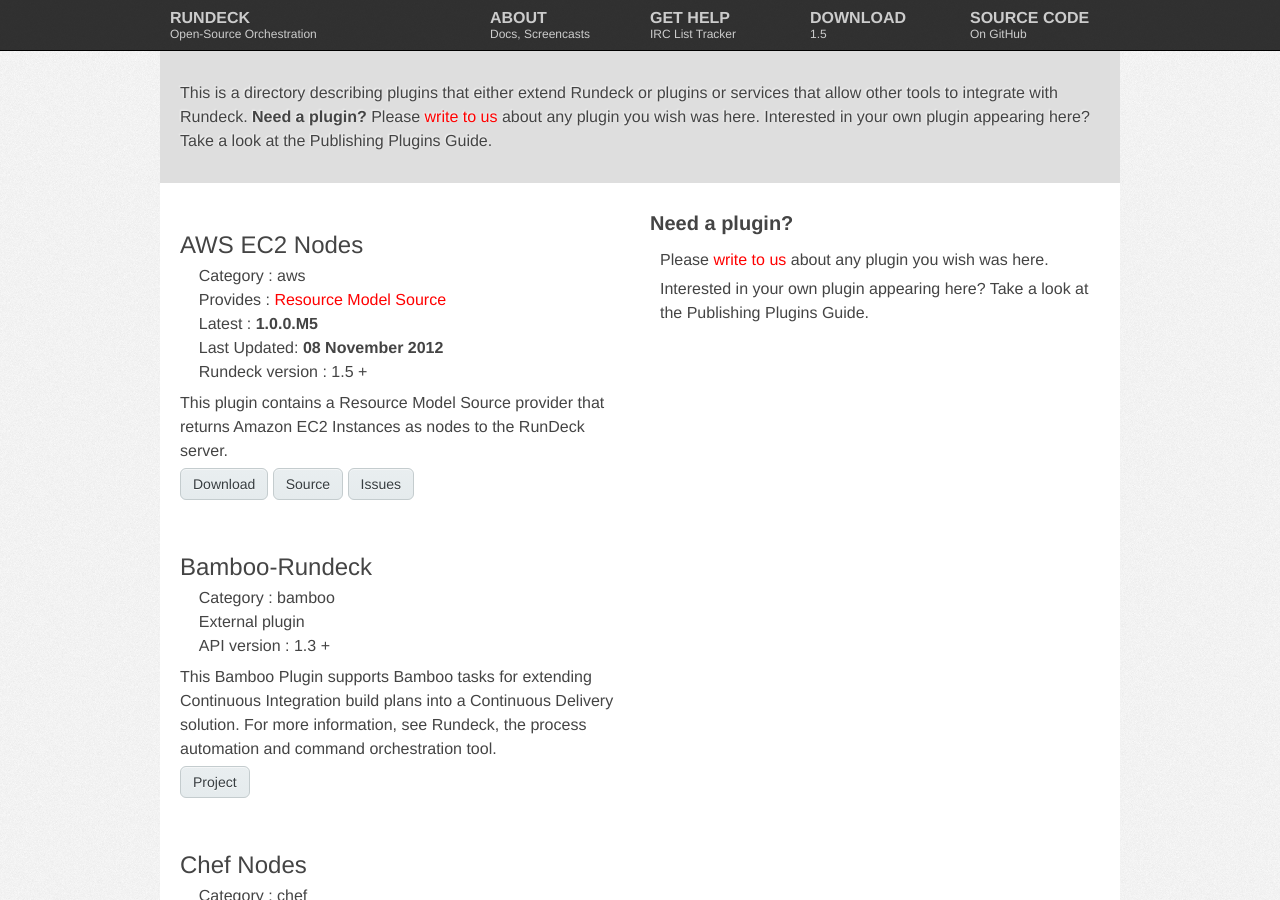
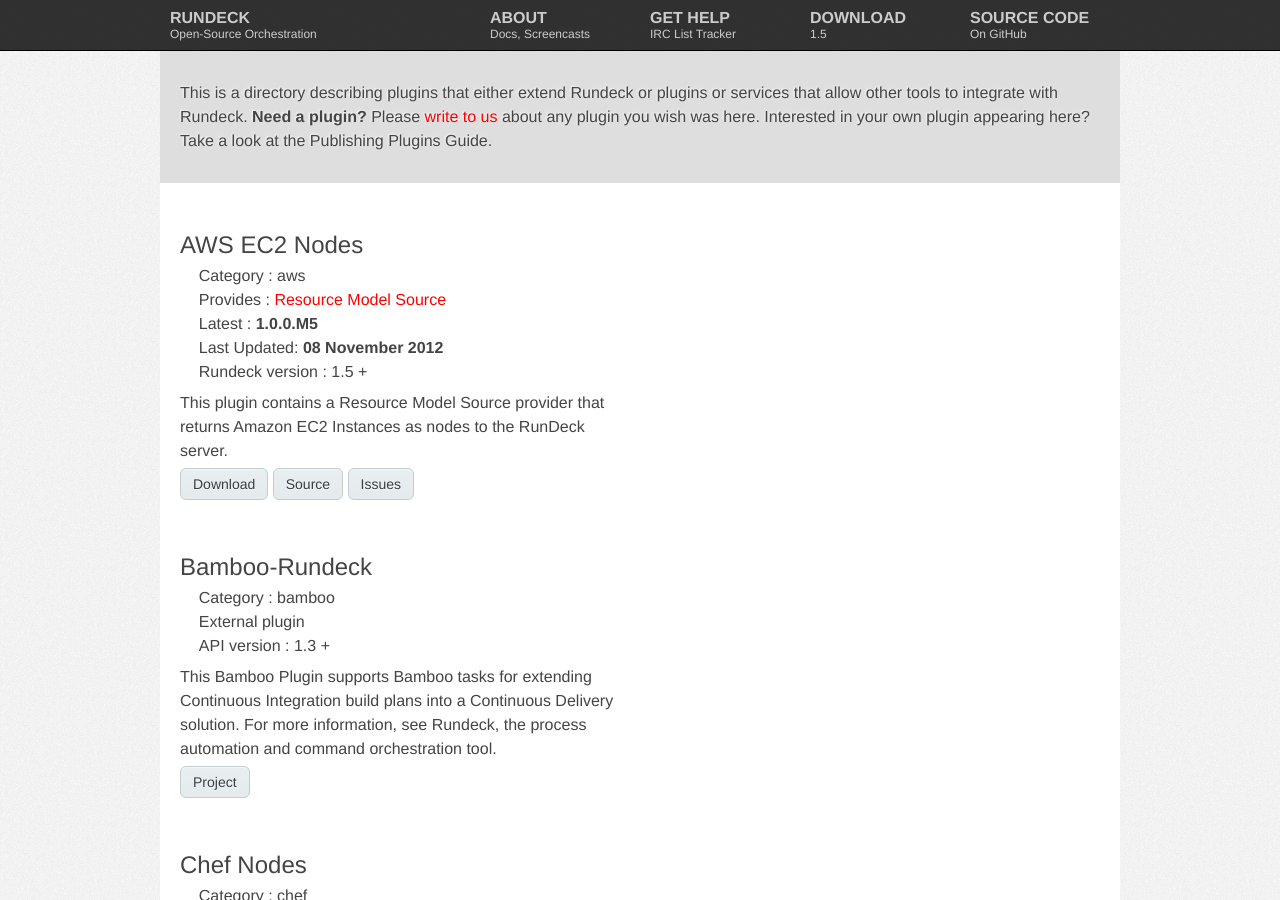
Before and after one commit to rundeck/rundeck-ghpages, a Jekyll site: the page built from plugins.html, in a window 1280 px wide and 900 px high. Built offline with Jekyll 4.4.1, drawn with Linux system fonts in a browser that asks for light colours; nearby versions of some CDN libraries.

Commit message:
remove need plgins box

```diff
--- a/plugins.html
+++ b/plugins.html
@@ -222,22 +222,6 @@
 
 	</div>
 
-    <div class="grid_6">
-	  <div class="callout">
-	    <h2>Need a plugin?</h2>
-	    <div>
-          <p>
-            Please <a href="http://groups.google.com/group/rundeck-discuss">write to us</a>
-            about any plugin you wish was here.
-          </p>
-          <p>
-            Interested in your own plugin appearing here?
-            Take a look at the Publishing Plugins Guide.
-          </p>
-	    </div>
-	  </div>
-    </div>
-
 	<div class="clear"></div>
   </article>
 
```
